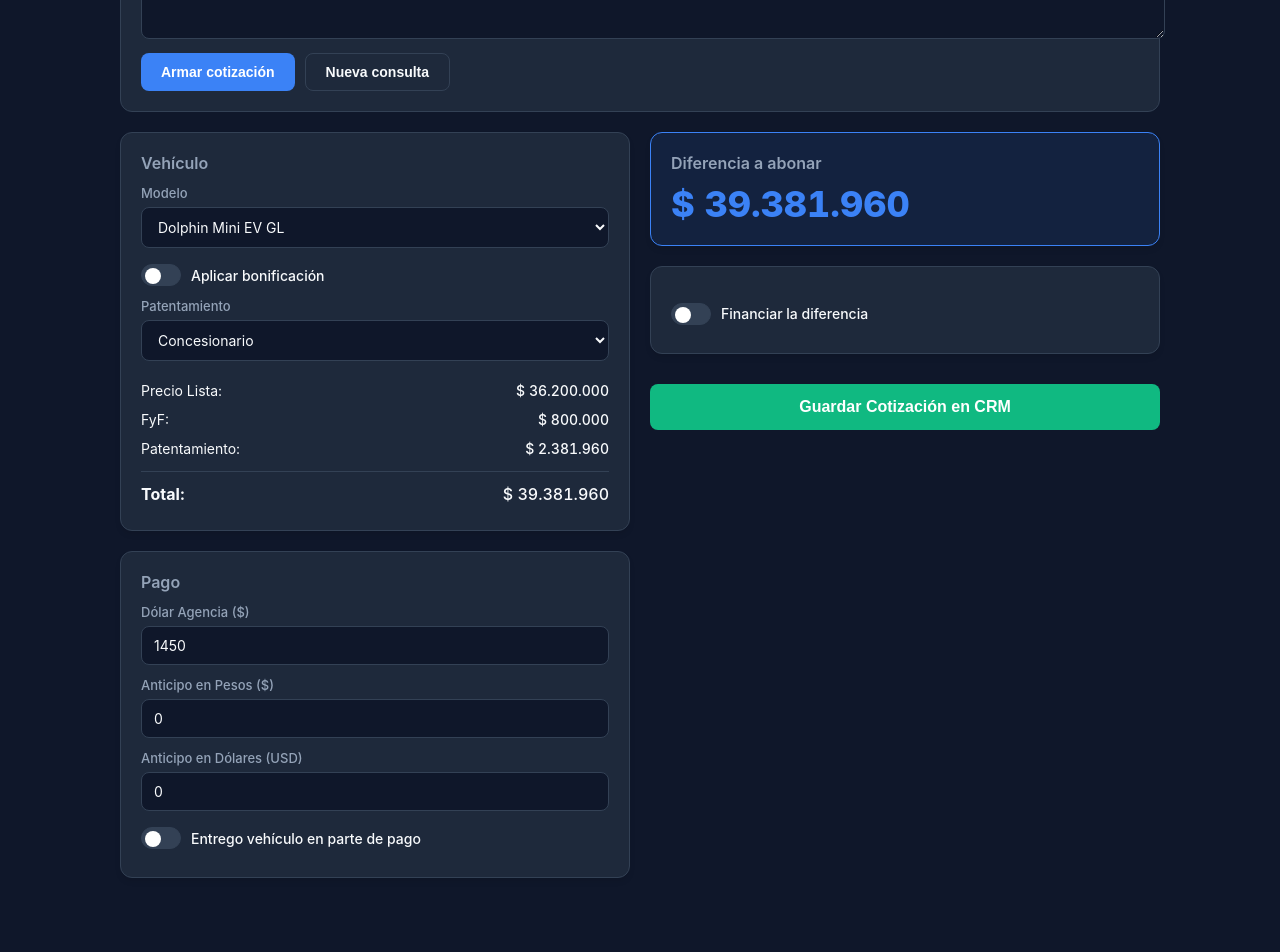
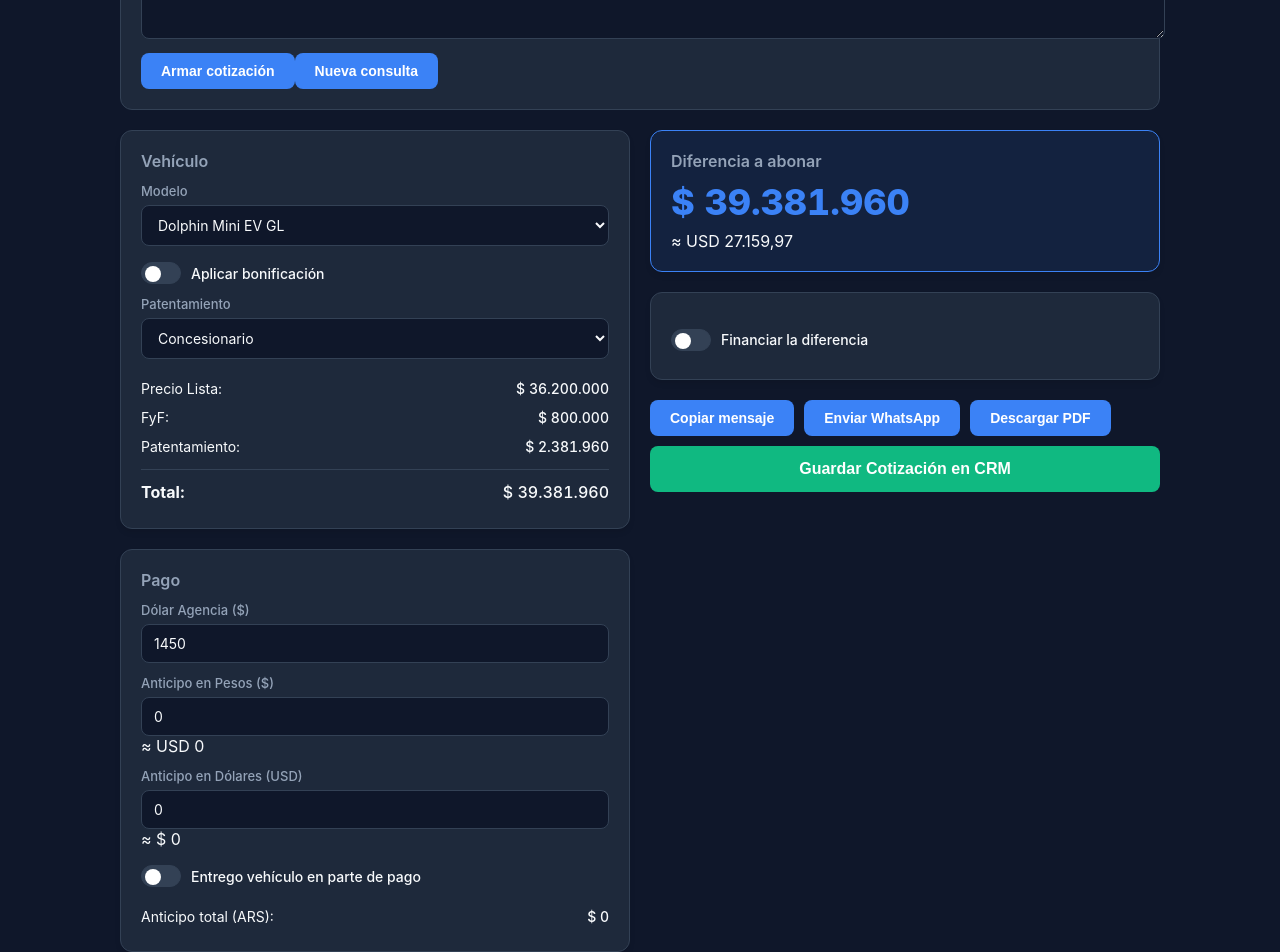
Before and after one commit to hrcarreno/cotizador-frontend, a React (Vite) app: page / in a window 1280 px wide. Shown: the part 220-1172 px from the top of the page. Built offline with nearby package versions, Linux system fonts and the light colour scheme.

Commit message:
Refactor App component and enhance state management
Refactor App component to use initial state object for state management and improve readability. Added new functionalities for handling client information and financing options.

```diff
--- a/src/App.jsx
+++ b/src/App.jsx
@@ -1,4 +1,4 @@
-import { useState } from 'react';
+import { useState, useRef } from 'react';
 import './App.css';
 
 const MODELOS = [
@@ -36,109 +36,108 @@ const cod = (n) => {
   return "FC" + Math.floor(n / 1000000) + "AG" + String(Math.floor((n % 1000000) / 1000)).padStart(3, "0") + "HC" + String(n % 1000).padStart(3, "0");
 };
 
-// Cálculo francés con IVA 21% sobre intereses, corregido
 function frances(mo, tna, n) {
   const i = tna / 1200;
   const pura = i ? (mo * i) / (1 - Math.pow(1 + i, -n)) : mo / n;
-  let saldo = mo, sum = 0, first = 0, last = 0;
+  let d = mo, sum = 0, first = 0, last = 0;
   for (let k = 1; k <= n; k++) {
-    const interes = saldo * i;
-    const iva = interes * 0.21;
-    let cuota = pura + iva;
-    if (k === n) cuota = saldo + iva; // última: saldo total + IVA del interés
-    if (k === 1) first = cuota;
-    last = cuota;
-    sum += cuota;
-    saldo -= (pura - interes); // amortización de capital
-    if (saldo < 0.01) saldo = 0;
+    const it = d * i;
+    let c = pura + it * 0.21;
+    if (k === n) { c = d + d * i * 0.21; }
+    if (k === 1) first = c;
+    last = c;
+    sum += c;
+    d -= pura - it;
+    if (d < 0) d = 0;
   }
   return { first, last, sum };
 }
 
-// Matcheo de modelo mucho más estricto
-function matchearModelo(busq) {
-  const q = busq.toLowerCase().trim();
+const ESTADO_INICIAL = {
+  modeloIdx: 0,
+  patenta: "con",
+  tc: 1450,
+  aplicarBonif: false,
+  bonifMonto: 0,
+  antPesos: 0,
+  antUsd: 0,
+  checkUsado: false,
+  tasacion: 0,
+  monedaUsado: "ars",
+  financiar: false,
+  lineaIdx: 0,
+  plazo: 12,
+  prioridad: "cuota",
+  nombreCliente: "",
+  telefonoCliente: "",
+  iaInput: "",
+  iaOutput: "",
+  iaHistorial: []
+};
 
-  const version = q.includes("gs") ? "gs" : q.includes("gl") ? "gl" : null;
-  const familia =
-    q.includes("dolphin mini") ? "Dolphin Mini" :
-    q.includes("dolphin") ? "Dolphin Mini" :
-    q.includes("yuan pro") ? "Yuan Pro" :
-    q.includes("yuan") ? "Yuan Pro" :
-    q.includes("atto 2") ? "Atto 2" :
-    q.includes("atto") ? "Atto 2" :
-    q.includes("song pro") ? "Song Pro" :
-    q.includes("song") ? "Song Pro" :
-    q.includes("seal u") ? "Seal U" :
-    q.includes("seal 5") ? "Seal 5" :
-    q.includes("seal") ? "Seal 5" :
-    q.includes("shark") ? "SHARK" :
-    q.includes("ti7") ? "TI7" :
-    null;
+export default function App() {
+  const [modeloIdx, setModeloIdx] = useState(ESTADO_INICIAL.modeloIdx);
+  const [patenta, setPatenta] = useState(ESTADO_INICIAL.patenta);
+  const [tc, setTc] = useState(ESTADO_INICIAL.tc);
 
-  if (!familia) return -1;
+  const [aplicarBonif, setAplicarBonif] = useState(ESTADO_INICIAL.aplicarBonif);
+  const [bonifMonto, setBonifMonto] = useState(ESTADO_INICIAL.bonifMonto);
+  const [antPesos, setAntPesos] = useState(ESTADO_INICIAL.antPesos);
+  const [antUsd, setAntUsd] = useState(ESTADO_INICIAL.antUsd);
+  const [checkUsado, setCheckUsado] = useState(ESTADO_INICIAL.checkUsado);
+  const [tasacion, setTasacion] = useState(ESTADO_INICIAL.tasacion);
+  const [monedaUsado, setMonedaUsado] = useState(ESTADO_INICIAL.monedaUsado);
 
-  return MODELOS.findIndex(m => {
-    if (!m.nombre.includes(familia)) return false;
-    if (!version) return true;
-    return m.nombre.toLowerCase().includes(version);
-  });
-}
+  const [financiar, setFinanciar] = useState(ESTADO_INICIAL.financiar);
+  const [lineaIdx, setLineaIdx] = useState(ESTADO_INICIAL.lineaIdx);
+  const [plazo, setPlazo] = useState(ESTADO_INICIAL.plazo);
+  const [prioridad, setPrioridad] = useState(ESTADO_INICIAL.prioridad);
 
-function App() {
-  const [modeloIdx, setModeloIdx] = useState(0);
-  const [patenta, setPatenta] = useState("con");
-  const [tc, setTc] = useState(1450);
+  const [nombreCliente, setNombreCliente] = useState(ESTADO_INICIAL.nombreCliente);
+  const [telefonoCliente, setTelefonoCliente] = useState(ESTADO_INICIAL.telefonoCliente);
+  const [iaInput, setIaInput] = useState(ESTADO_INICIAL.iaInput);
+  const [iaOutput, setIaOutput] = useState(ESTADO_INICIAL.iaOutput);
+  const [iaHistorial, setIaHistorial] = useState(ESTADO_INICIAL.iaHistorial);
 
-  const [aplicarBonif, setAplicarBonif] = useState(false);
-  const [bonifMonto, setBonifMonto] = useState(0);
-  const [antPesos, setAntPesos] = useState(0);
-  const [antUsd, setAntUsd] = useState(0);
-  const [checkUsado, setCheckUsado] = useState(false);
-  const [tasacion, setTasacion] = useState(0);
-  const [monedaUsado, setMonedaUsado] = useState("ars");
-
-  const [financiar, setFinanciar] = useState(false);
-  const [lineaIdx, setLineaIdx] = useState(0);
-  const [plazo, setPlazo] = useState(12);
-  const [prioridad, setPrioridad] = useState("cuota");
-
-  const [nombreCliente, setNombreCliente] = useState("");
-  const [telefonoCliente, setTelefonoCliente] = useState("");
-  const [iaInput, setIaInput] = useState("");
-  const [iaOutput, setIaOutput] = useState("");
-  const [iaHistorial, setIaHistorial] = useState([]);
+  const chatRef = useRef(null);
 
   const dm = MODELOS[modeloIdx];
   const esUsd = dm.moneda === "USD";
   const nf = esUsd ? u : f;
 
   const bonifEfectiva = aplicarBonif ? (bonifMonto > 0 ? Math.min(bonifMonto, dm.precio) : dm.bonif) : 0;
+
   const precioBase = dm.precio - bonifEfectiva;
   const patMonto = patenta === "con" ? dm.pat : 0;
   const total = precioBase + dm.fyf + patMonto;
 
-  // Anticipo expresado en la moneda del auto
+  // Anticipo total expresado EN LA MONEDA DEL AUTO
   const anticipoEnMoneda = esUsd
-    ? antUsd + (antPesos / (tc || 1))
-    : antPesos + (antUsd * (tc || 1));
+    ? (antUsd + (tc > 0 ? antPesos / tc : 0))
+    : (antPesos + (antUsd * tc));
 
-  // Usado expresado en la moneda del auto
+  // Usado expresado EN LA MONEDA DEL AUTO
   const usadoEnMoneda = esUsd
-    ? (monedaUsado === "usd" ? tasacion : tasacion / (tc || 1))
-    : (monedaUsado === "usd" ? tasacion * (tc || 1) : tasacion);
+    ? (monedaUsado === "usd" ? tasacion : (tc > 0 ? tasacion / tc : 0))
+    : (monedaUsado === "usd" ? tasacion * tc : tasacion);
 
   const dif = total - anticipoEnMoneda - (checkUsado ? usadoEnMoneda : 0);
 
-  // Anticipo real en pesos (para gastos de otorgamiento y opciones)
-  const anticipoArs = esUsd ? anticipoEnMoneda * (tc || 1) : anticipoEnMoneda;
-
   const lineasValidas = LINEAS.filter(l => !l.aplica || l.aplica.some(a => dm.nombre.includes(a)));
 
-  // Cálculo de mejores opciones (con validaciones para no romper)
+  // Aseguramos que lineaIdx esté dentro del rango de lineasValidas
+  const lineaIdxSeguro = Math.min(lineaIdx, Math.max(0, lineasValidas.length - 1));
+  const lineaSel = lineasValidas[lineaIdxSeguro] || lineasValidas[0];
+
+  // Plazo válido para la línea actual
+  const plazosDisponibles = lineaSel ? lineaSel.r.map(r => r[0]) : [];
+  const plazoFinal = plazosDisponibles.includes(plazo) ? plazo : plazosDisponibles[0];
+  const plazoData = lineaSel ? (lineaSel.r.find(r => r[0] === plazoFinal) || lineaSel.r[0]) : null;
+
+  // Cálculo de mejores opciones (SIN variables indefinidas)
   let mejores = [];
   if (financiar && dif > 0) {
-    const difArs = esUsd ? dif * (tc || 1) : dif;
+    const difArs = esUsd ? dif * tc : dif;
     const opciones = [];
     lineasValidas.forEach((l, i) => {
       l.r.forEach(r => {
@@ -148,11 +147,14 @@ function App() {
         const fr = frances(difArs, tna, r[0]);
         const tope = r[3] ? r[3] : Infinity;
         if (difArs <= tope) {
+          const ponArs = difArs + gast; // plata que pone el cliente al inicio, en ARS
           opciones.push({
-            l, i, r,
+            l,
+            i,
+            r,
             cuota: fr.first,
             gast,
-            pon: anticipoArs + gast,
+            pon: ponArs,
             costo: fr.sum - difArs + gast
           });
         }
@@ -164,21 +166,18 @@ function App() {
     mejores = opciones;
   }
 
-  const lineaSel = lineasValidas[lineaIdx] || lineasValidas[0];
-  const plazoData = lineaSel?.r.find(r => r[0] === plazo) || lineaSel?.r[0];
-
   let resumenFin = null;
-  if (financiar && dif > 0 && lineaSel && plazoData) {
-    const difArs = esUsd ? dif * (tc || 1) : dif;
+  if (financiar && dif > 0 && plazoData) {
+    const difArs = esUsd ? dif * tc : dif;
     const tna = plazoData[1];
     const quebranto = plazoData[2] * 1.21;
     const gasto = difArs * (quebranto / 100);
-    const fr = frances(difArs, tna, plazo);
+    const fr = frances(difArs, tna, plazoFinal);
     resumenFin = {
       linea: lineaSel.n,
-      plazo,
+      plazo: plazoFinal,
       aFinanciar: difArs,
-      gasto,
+      gasto: gasto,
       cuota: fr.first,
       ultimaCuota: fr.last,
       totalCuotas: fr.sum,
@@ -186,65 +185,94 @@ function App() {
     };
   }
 
-  // ✅ resetFormulario: resetea ABSOLUTAMENTE TODO, incluido el modelo
+  // === RESET TOTAL ===
   const resetFormulario = () => {
-    setModeloIdx(0);
-    setPatenta("con");
-    setTc(1450);
-    setAplicarBonif(false);
-    setBonifMonto(0);
-    setAntPesos(0);
-    setAntUsd(0);
-    setCheckUsado(false);
-    setTasacion(0);
-    setMonedaUsado("ars");
-    setFinanciar(false);
-    setLineaIdx(0);
-    setPlazo(12);
-    setPrioridad("cuota");
-    setNombreCliente("");
-    setTelefonoCliente("");
-    setIaInput("");
-    setIaOutput("");
+    setModeloIdx(ESTADO_INICIAL.modeloIdx);
+    setPatenta(ESTADO_INICIAL.patenta);
+    setTc(ESTADO_INICIAL.tc);
+    setAplicarBonif(ESTADO_INICIAL.aplicarBonif);
+    setBonifMonto(ESTADO_INICIAL.bonifMonto);
+    setAntPesos(ESTADO_INICIAL.antPesos);
+    setAntUsd(ESTADO_INICIAL.antUsd);
+    setCheckUsado(ESTADO_INICIAL.checkUsado);
+    setTasacion(ESTADO_INICIAL.tasacion);
+    setMonedaUsado(ESTADO_INICIAL.monedaUsado);
+    setFinanciar(ESTADO_INICIAL.financiar);
+    setLineaIdx(ESTADO_INICIAL.lineaIdx);
+    setPlazo(ESTADO_INICIAL.plazo);
+    setPrioridad(ESTADO_INICIAL.prioridad);
+    setNombreCliente(ESTADO_INICIAL.nombreCliente);
+    setTelefonoCliente(ESTADO_INICIAL.telefonoCliente);
+    setIaInput(ESTADO_INICIAL.iaInput);
+    setIaOutput(ESTADO_INICIAL.iaOutput);
     setIaHistorial([]);
   };
 
   const handleIA = async () => {
     if (!iaInput.trim()) return;
+    const promptActual = iaInput;
     setIaOutput("Conectando...");
+
+    // Agregamos el mensaje del user al historial visual ya mismo
+    setIaHistorial(prev => [...prev, { role: "user", content: promptActual }]);
+    setIaInput("");
+
     try {
       const res = await fetch("https://cotizador-byd.onrender.com/api/ia", {
         method: "POST",
         headers: { "Content-Type": "application/json" },
-        body: JSON.stringify({ prompt: iaInput, historial: iaHistorial })
+        body: JSON.stringify({
+          prompt: promptActual,
+          historial: iaHistorial
+        })
       });
       if (!res.ok) throw new Error(`Error ${res.status}`);
       const data = await res.json();
       if (data.error) { setIaOutput("Error: " + data.error); return; }
 
-      // La IA pidió aclaración
       if (data.pregunta) {
         setIaOutput(data.pregunta);
-        setIaHistorial(prev => [
-          ...prev,
-          { role: "user", content: iaInput },
-          { role: "assistant", content: data.pregunta }
-        ]);
-        setIaInput("");
+        setIaHistorial(prev => [...prev, { role: "assistant", content: data.pregunta }]);
         return;
       }
 
       const datos = JSON.parse(data.respuesta);
 
-      // Carga de modelo
       if (datos.modelo) {
-        const idx = matchearModelo(datos.modelo);
+        const busq = datos.modelo.toLowerCase();
+        const idx = MODELOS.findIndex(m => {
+          const nom = m.nombre.toLowerCase();
+          if (busq.includes("dolphin") && nom.includes("dolphin")) {
+            if (busq.includes("gs") && nom.includes("gs")) return true;
+            if (busq.includes("gl") && nom.includes("gl")) return true;
+            if (!busq.includes("gs") && !busq.includes("gl") && nom.includes("gs")) return true;
+            return false;
+          }
+          if (busq.includes("song") && nom.includes("song")) {
+            if (busq.includes("gs") && nom.includes("gs")) return true;
+            if (busq.includes("gl") && nom.includes("gl")) return true;
+            return false;
+          }
+          if (busq.includes("yuan") && nom.includes("yuan")) {
+            if (busq.includes("gs") && nom.includes("gs")) return true;
+            if (busq.includes("gl") && nom.includes("gl")) return true;
+            return false;
+          }
+          if (busq.includes("atto") && nom.includes("atto")) return true;
+          if (busq.includes("seal") && nom.includes("seal")) return true;
+          if (busq.includes("shark") && nom.includes("shark")) return true;
+          if (busq.includes("ti7") && nom.includes("ti7")) return true;
+          return false;
+        });
+
         if (idx >= 0) {
           setModeloIdx(idx);
-          const nuevoModelo = MODELOS[idx];
-          if (datos.aplicar_bonif && nuevoModelo.bonif > 0) {
-            setAplicarBonif(true);
-            setBonifMonto(nuevoModelo.bonif);
+          if (datos.aplicar_bonif) {
+            const nuevoModelo = MODELOS[idx];
+            if (nuevoModelo.bonif > 0) {
+              setAplicarBonif(true);
+              setBonifMonto(nuevoModelo.bonif);
+            }
           }
         }
       }
@@ -254,16 +282,46 @@ function App() {
       if (datos.usado) { setCheckUsado(true); setTasacion(Number(datos.usado)); }
       if (datos.financiar !== undefined) setFinanciar(Boolean(datos.financiar));
 
-      setIaOutput("¡Datos cargados exitosamente!");
-      setIaHistorial([]);
-      setIaInput("");
+      const okMsg = "¡Datos cargados exitosamente!";
+      setIaOutput(okMsg);
+      setIaHistorial(prev => [...prev, { role: "assistant", content: okMsg }]);
     } catch (e) {
       setIaOutput("Fallo: " + e.message);
+      setIaHistorial(prev => [...prev, { role: "assistant", content: "Fallo: " + e.message }]);
     }
   };
 
+  const armarTexto = () => {
+    return `Cotización BYD — ${dm.nombre}
+Total: ${nf(total)}
+Anticipo: ${f(antPesos)} + ${u(antUsd)}
+Diferencia a abonar: ${nf(dif)}
+${resumenFin ? `Financiación: ${resumenFin.linea} · ${resumenFin.plazo} meses · Cuota inicial ${f(resumenFin.cuota)}` : ""}`.trim();
+  };
+
+  const copiarMensaje = async () => {
+    try {
+      await navigator.clipboard.writeText(armarTexto());
+      alert("Mensaje copiado al portapapeles");
+    } catch {
+      alert("No se pudo copiar");
+    }
+  };
+
+  const enviarWhatsApp = () => {
+    const tel = telefonoCliente.replace(/\D/g, "");
+    const url = tel
+      ? `https://wa.me/${tel}?text=${encodeURIComponent(armarTexto())}`
+      : `https://wa.me/?text=${encodeURIComponent(armarTexto())}`;
+    window.open(url, "_blank");
+  };
+
+  const descargarPDF = () => {
+    window.print();
+  };
+
   const guardarEnCRM = () => {
-    alert(`Guardando en CRM:\nCliente: ${nombreCliente}\nTeléfono: ${telefonoCliente}\nModelo: ${dm.nombre}\nDiferencia: ${nf(dif)}`);
+    alert(`Guardando en CRM:\nCliente: ${nombreCliente || "(sin nombre)"}\nTeléfono: ${telefonoCliente || "(sin teléfono)"}\nModelo: ${dm.nombre}\nDiferencia: ${nf(dif)}`);
   };
 
   return (
@@ -280,19 +338,21 @@ function App() {
           onChange={(e) => setIaInput(e.target.value)}
           placeholder="Ej: Quiere una Song Pro, entrega 10 palos y financia el resto..."
         />
-        <div style={{ display: 'flex', gap: '10px', flexWrap: 'wrap' }}>
+        <div className="ia-botones">
           <button onClick={handleIA}>Armar cotización</button>
-          <button
-            onClick={resetFormulario}
-            style={{ background: 'transparent', border: '1px solid var(--line)', color: 'var(--ink)' }}
-          >
-            Nueva consulta
-          </button>
+          <button className="btn-secundario" onClick={resetFormulario}>Nueva consulta</button>
         </div>
-        {iaOutput && (
-          <p className="ia-output" style={{ color: iaOutput.includes("Error") || iaOutput.includes("Fallo") ? "#EF4444" : "#3B82F6" }}>
-            {iaOutput}
-          </p>
+        {iaHistorial.length > 0 && (
+          <div className="chat-historial" ref={chatRef}>
+            {iaHistorial.map((m, i) => (
+              <div key={i} className={`chat-msg ${m.role}`}>
+                <b>{m.role === "user" ? "Vos" : "IA"}:</b> {m.content}
+              </div>
+            ))}
+          </div>
+        )}
+        {iaOutput && !iaHistorial.length && (
+          <p className="ia-output">{iaOutput}</p>
         )}
       </div>
 
@@ -301,7 +361,11 @@ function App() {
           <div className="card">
             <h2>Vehículo</h2>
             <label>Modelo</label>
-            <select value={modeloIdx} onChange={(e) => setModeloIdx(Number(e.target.value))}>
+            <select
+              key={`modelo-${modeloIdx}`}
+              value={modeloIdx}
+              onChange={(e) => setModeloIdx(Number(e.target.value))}
+            >
               {MODELOS.map((m, i) => <option key={i} value={i}>{m.nombre}</option>)}
             </select>
 
@@ -341,23 +405,15 @@ function App() {
           <div className="card">
             <h2>Pago</h2>
             <label>Dólar Agencia ($)</label>
-            <input type="number" value={tc} onChange={(e) => setTc(Number(e.target.value) || 1)} />
+            <input type="number" value={tc} onChange={(e) => setTc(Number(e.target.value))} />
 
             <label>Anticipo en Pesos ($)</label>
             <input type="number" value={antPesos} onChange={(e) => setAntPesos(Number(e.target.value))} />
-            {antPesos > 0 && (
-              <div style={{ fontSize: '12px', color: 'var(--mut)', marginTop: '4px' }}>
-                ≈ {u(antPesos / (tc || 1))}
-              </div>
-            )}
+            <div className="conv-hint">≈ {u(tc > 0 ? antPesos / tc : 0)}</div>
 
             <label>Anticipo en Dólares (USD)</label>
             <input type="number" value={antUsd} onChange={(e) => setAntUsd(Number(e.target.value))} />
-            {antUsd > 0 && (
-              <div style={{ fontSize: '12px', color: 'var(--mut)', marginTop: '4px' }}>
-                ≈ {f(antUsd * (tc || 1))}
-              </div>
-            )}
+            <div className="conv-hint">≈ {f(antUsd * tc)}</div>
 
             <label className="switch">
               <input type="checkbox" checked={checkUsado} onChange={(e) => setCheckUsado(e.target.checked)} />
@@ -378,6 +434,19 @@ function App() {
                 </div>
               </div>
             )}
+
+            <div className="resumen" style={{ marginTop: '15px' }}>
+              <div className="row"><span>Anticipo total ({dm.moneda}):</span> <span>{nf(anticipoEnMoneda)}</span></div>
+              {checkUsado && <div className="row"><span>Usado ({dm.moneda}):</span> <span>{nf(usadoEnMoneda)}</span></div>}
+            </div>
+          </div>
+
+          <div className="card">
+            <h2>Cliente</h2>
+            <label>Nombre</label>
+            <input type="text" value={nombreCliente} onChange={(e) => setNombreCliente(e.target.value)} placeholder="Juan Pérez" />
+            <label>Teléfono</label>
+            <input type="text" value={telefonoCliente} onChange={(e) => setTelefonoCliente(e.target.value)} placeholder="5491123456789" />
           </div>
         </div>
 
@@ -385,16 +454,8 @@ function App() {
           <div className="card big">
             <h2>Diferencia a abonar</h2>
             <div className="cuota">{nf(dif)}</div>
-            {esUsd && (
-              <div style={{ fontSize: '13px', color: 'var(--mut)', marginTop: '8px' }}>
-                ≈ {f(dif * (tc || 1))}
-              </div>
-            )}
-            {!esUsd && antUsd > 0 && (
-              <div style={{ fontSize: '13px', color: 'var(--mut)', marginTop: '8px' }}>
-                ≈ {u(dif / (tc || 1))}
-              </div>
-            )}
+            {esUsd && <div className="conv-hint" style={{marginTop: 8}}>≈ {f(dif * tc)}</div>}
+            {!esUsd && <div className="conv-hint" style={{marginTop: 8}}>≈ {u(tc > 0 ? dif / tc : 0)}</div>}
           </div>
 
           <div className="card">
@@ -406,16 +467,16 @@ function App() {
             {financiar && (
               <>
                 <label>Línea Santander</label>
-                <select value={lineaIdx} onChange={(e) => setLineaIdx(Number(e.target.value))}>
+                <select value={lineaIdxSeguro} onChange={(e) => setLineaIdx(Number(e.target.value))}>
                   {lineasValidas.map((l, i) => <option key={i} value={i}>{l.n}</option>)}
                 </select>
 
                 <label>Plazo</label>
                 <div className="chips">
-                  {lineaSel?.r.map(r => (
+                  {lineaSel.r.map(r => (
                     <button
                       key={r[0]}
-                      className={plazo === r[0] ? "chip active" : "chip"}
+                      className={plazoFinal === r[0] ? "chip active" : "chip"}
                       onClick={() => setPlazo(r[0])}
                     >
                       {r[0]}
@@ -447,14 +508,17 @@ function App() {
 
                 <div className="lista-opciones">
                   {mejores.length === 0 && (
-                    <p style={{ fontSize: '13px', color: 'var(--mut)' }}>
-                      No hay opciones válidas (¿el monto a financiar supera los topes?).
-                    </p>
+                    <div className="opcion-card">
+                      <div className="opcion-info">
+                        <b>Sin opciones disponibles</b>
+                        <span>La diferencia supera los topes o no hay líneas válidas.</span>
+                      </div>
+                    </div>
                   )}
                   {mejores.map((opt, idx) => (
                     <div
                       key={idx}
-                      className={`opcion-card ${opt.l.n === lineaSel?.n && opt.r[0] === plazo ? 'selected' : ''}`}
+                      className={`opcion-card ${opt.l.n === lineaSel.n && opt.r[0] === plazoFinal ? 'selected' : ''}`}
                       onClick={() => { setLineaIdx(opt.i); setPlazo(opt.r[0]); }}
                     >
                       <div className="opcion-info">
@@ -469,11 +533,14 @@ function App() {
             )}
           </div>
 
+          <div className="acciones">
+            <button className="btn-accion" onClick={copiarMensaje}>Copiar mensaje</button>
+            <button className="btn-accion" onClick={enviarWhatsApp}>Enviar WhatsApp</button>
+            <button className="btn-accion" onClick={descargarPDF}>Descargar PDF</button>
+          </div>
           <button className="btn-guardar" onClick={guardarEnCRM}>Guardar Cotización en CRM</button>
         </div>
       </div>
     </div>
   );
 }
-
-export default App;
```
